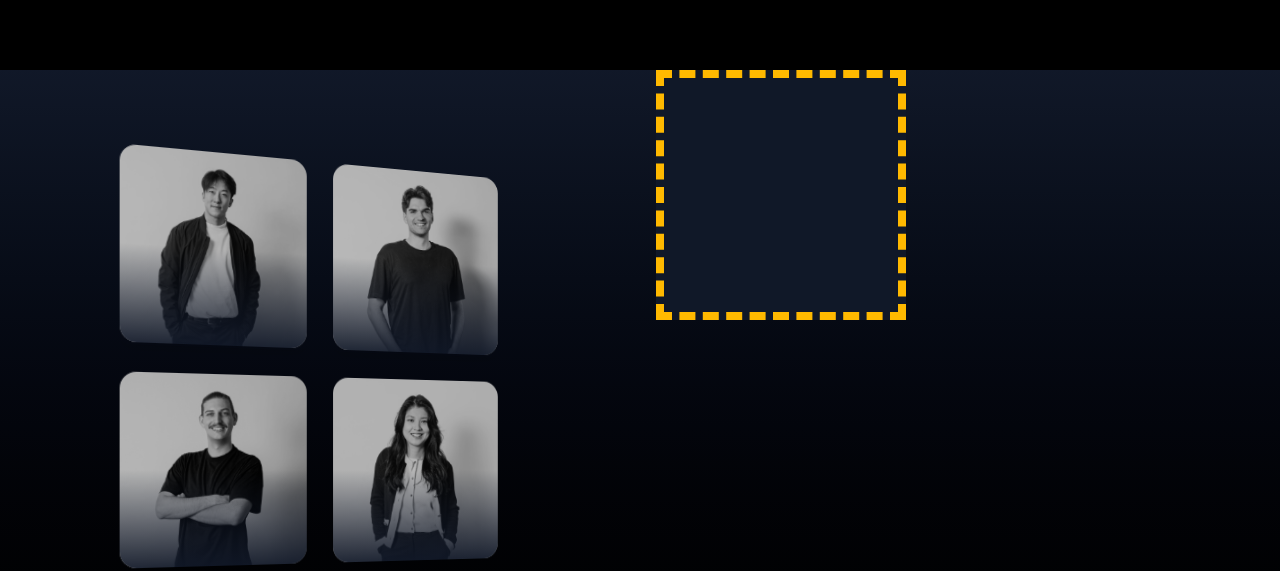
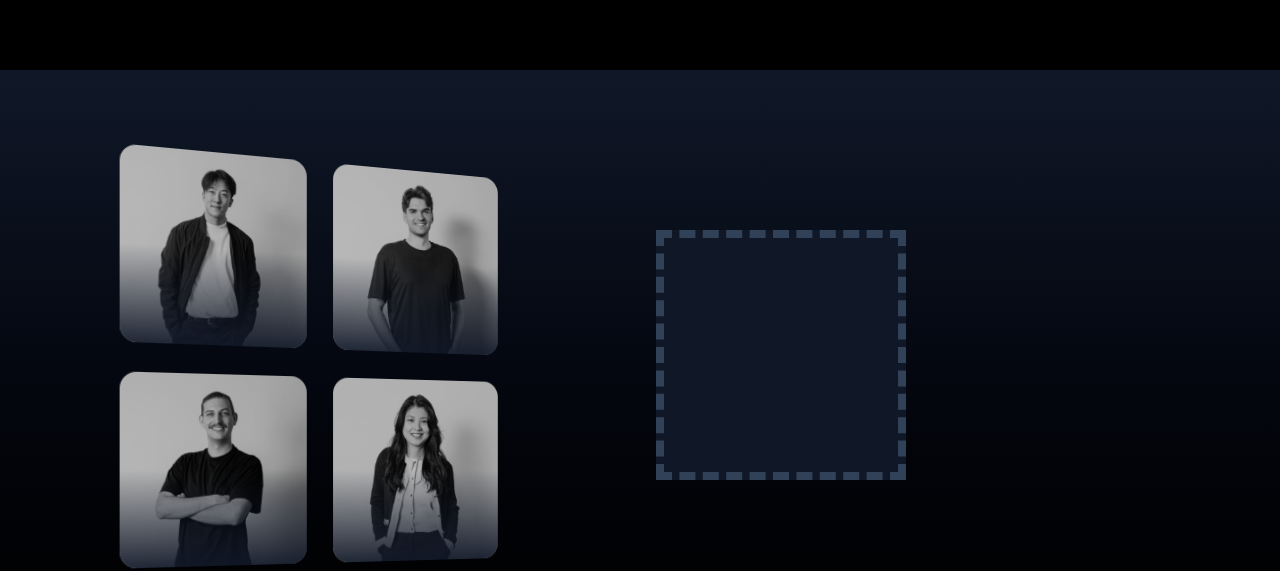
Before and after one commit to nicschittenhelm/team-next, a Next.js app: page / in a window 1280 px wide. Shown: the part 730-1301 px from the top of the page. Built offline with nearby package versions, Linux system fonts and the light colour scheme.

Commit message:
cursor update

```diff
--- a/src/app/components/CustomCursor.tsx
+++ b/src/app/components/CustomCursor.tsx
@@ -6,7 +6,7 @@ export default function CustomCursor() {
   const mouse = useRef({ x: 0, y: 0 });
   const cursorPos = useRef({ x: 0, y: 0 });
   const circle = useRef(null);
-  const size = 50;
+  const size = 80;
 
   // Lerp function for smooth interpolation
   const lerp = (start, end, t) => start * (1 - t) + end * t;
@@ -51,16 +51,19 @@ export default function CustomCursor() {
     };
   }, []);
   return (
-    <div className="fixed z-50 inset-0 h-screen pointer-events-none">
+    <>
+      <div className="fixed z-50 inset-0 h-screen bg-blend-difference pointer-events-none">
         <div
           ref={circle}
           style={{
-          backgroundColor: "#BCE4F2",
             width: size,
             height: size,
+            backdropFilter: "grayscale(1) invert(1) blur(4px)",
+            WebkitBackdropFilter: "grayscale(1) invert(1) blur(10px)",
           }}
           className="top-0 left-0 fixed rounded-full"
         />
       </div>
+    </>
   );
 }
--- a/src/app/layout.tsx
+++ b/src/app/layout.tsx
@@ -1,7 +1,7 @@
 import type { Metadata } from "next";
 import { Geist, Geist_Mono } from "next/font/google";
+import "./globals.css";
 import CustomCursor from "./components/CustomCursor";
-import "./globals.css";
 
 const geistSans = Geist({
   variable: "--font-geist-sans",
--- a/src/app/sections/Team.tsx
+++ b/src/app/sections/Team.tsx
@@ -143,14 +143,14 @@ export default function Team() {
         </div>
 
         {/* Right side - Placeholder div and member details */}
-        <div className="w-full lg:w-1/2 px-4">
+        <div className="w-full lg:w-1/2 pt-40 px-4">
           <div className="flex flex-col gap-6">
             {/* Horizontal layout with image on left, details on right */}
             <div className="flex flex-col md:flex-row gap-6">
               {/* Left - Image placeholder (maintaining exact size) */}
               <div
                 ref={placeholderRef}
-                className="size-[250px] min-w-[250px] min-h-[250px] max-w-[250px] max-h-[250px] flex-shrink-0 border-8 border-dashed border-amber-400 bg-gray-900 relative overflow-hidden"
+                className="size-[250px] min-w-[250px] min-h-[250px] max-w-[250px] max-h-[250px] flex-shrink-0 border-8 border-dashed border-slate-700 bg-gray-900 relative overflow-hidden"
               >
                 {selectedMemberData && (
                   <Image
```
Lines whose indentation alone changed are shown as unchanged.
